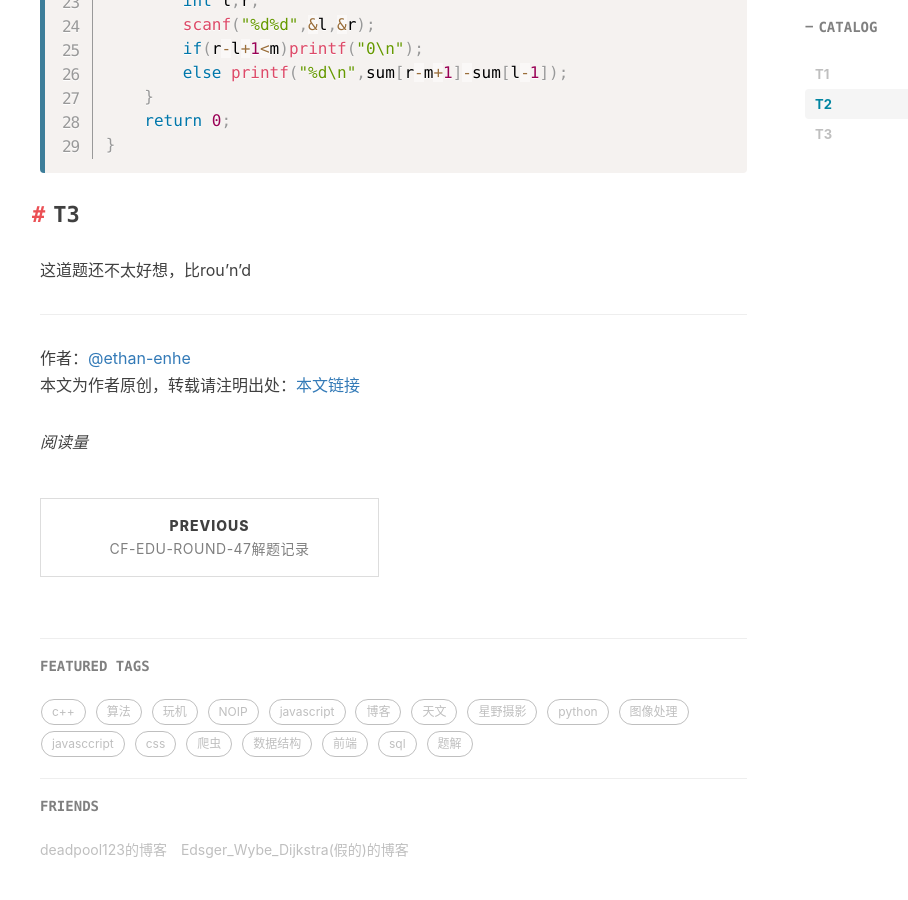
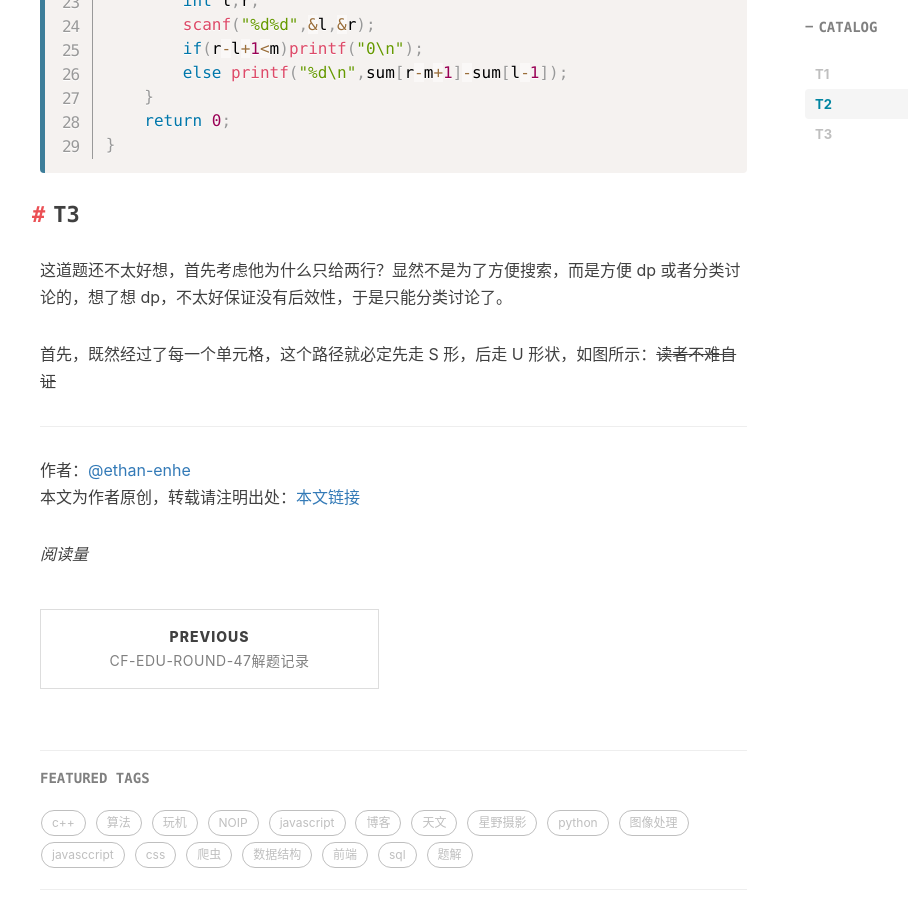
Before and after one commit to ethan-enhe/ethan-enhe.github.io, a Jekyll site: the page built from _posts/2020-07-10-cf-edu-round-48解题记录.md, in a window 1280 px wide and 900 px high, scrolled down 1929 px. Shown: the whole window, without its empty margins (225-1133 px from the left). Built offline with Jekyll 4.4.1, drawn with Linux system fonts in a browser that asks for light colours; nearby versions of some CDN libraries; comment, search, counter and statistics services are not loaded.

Commit message:
_posts/2020-07-10-cf-edu-round-48解题记录.md updated from https://stackedit.io/

````diff
--- a/_posts/2020-07-10-cf-edu-round-48解题记录.md
+++ b/_posts/2020-07-10-cf-edu-round-48解题记录.md
@@ -70,7 +70,9 @@
 }
 ```
 ## T3
-这道题还不太好想，比rou'n'd
+这道题还不太好想，首先考虑他为什么只给两行？显然不是为了方便搜索，而是方便 dp 或者分类讨论的，想了想 dp，不太好保证没有后效性，于是只能分类讨论了。
+
+首先，既然经过了每一个单元格，这个路径就必定先走 S 形，后走 U 形状，如图所示：~~读者不难自证~~
 <!--stackedit_data:
-eyJoaXN0b3J5IjpbLTc3MjYzMTE4MV19
+eyJoaXN0b3J5IjpbLTIwMjI3ODQwNjldfQ==
 -->
````
